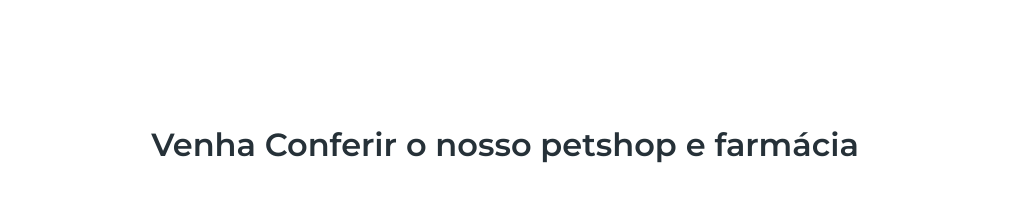
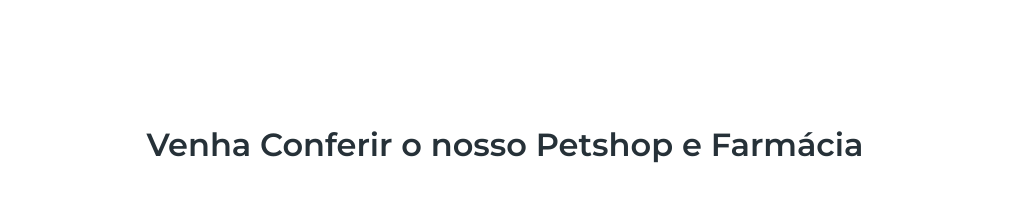
Before and after one commit to HenriqueMartin5/projeto-petlife, a plain HTML site: page index.html in a window 1280 px wide. Shown: the part 1360-1575 px from the top of the page, without its empty margins (135-1144 px from the left). Drawn offline with Linux system fonts and the light colour scheme; files whose address does not match are found by name.

Commit message:
alteracao no h2  da section farmacia

```diff
--- a/index.html
+++ b/index.html
@@ -66,7 +66,7 @@
          </section>
 
           <section id="farmacia">
-              <h2>Venha Conferir o nosso petshop e farmácia</h2>
+              <h2>Venha Conferir o nosso Petshop e Farmácia</h2>
               <img src="fotos/Start 2.0/shop-img.svg" alt="" height="430" width="645" loading="lazy">
                <p class="paragrafo"> Além de ser uma clínica veterinária de confiança,
                   também contamos com um completo petshop e farmácia.
```
